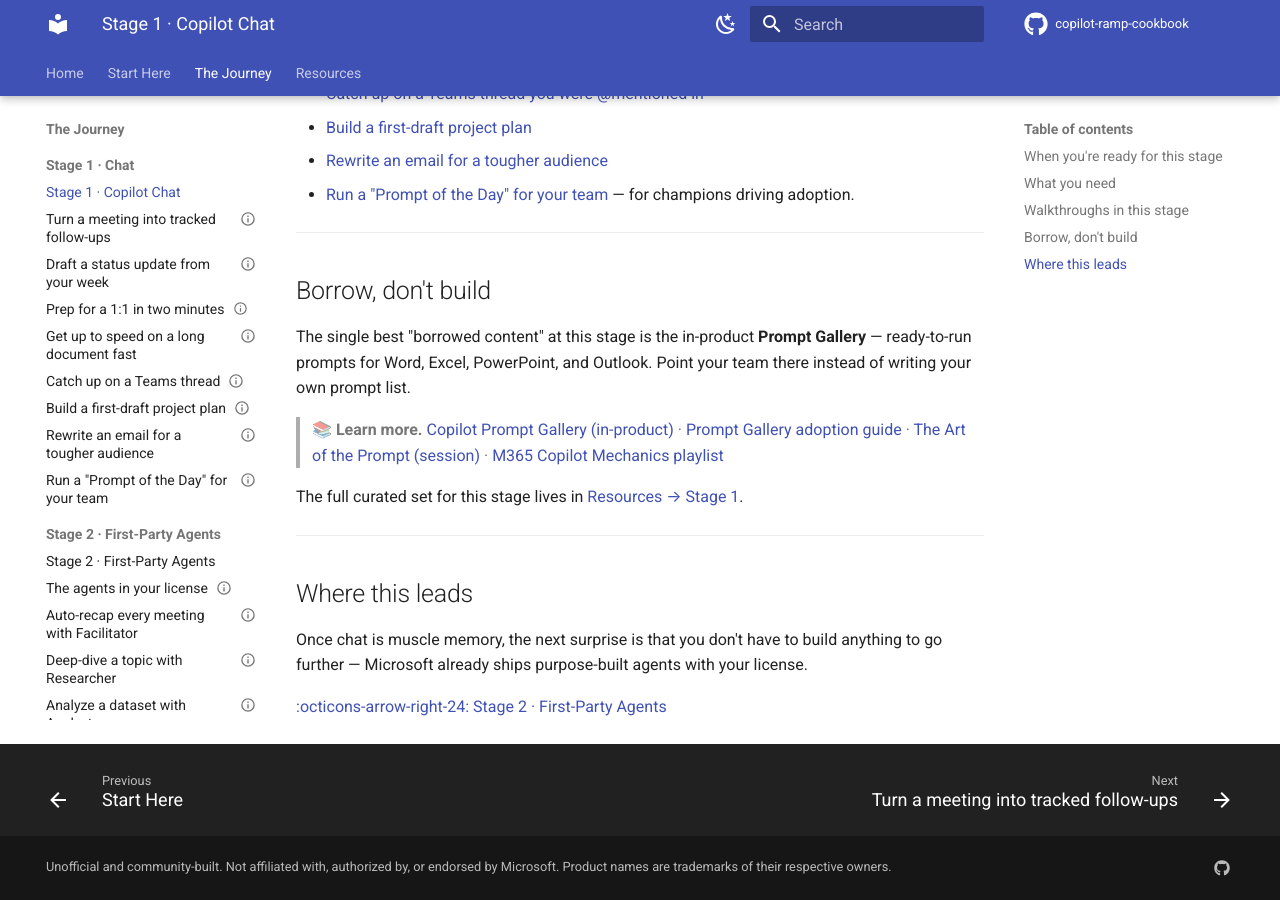
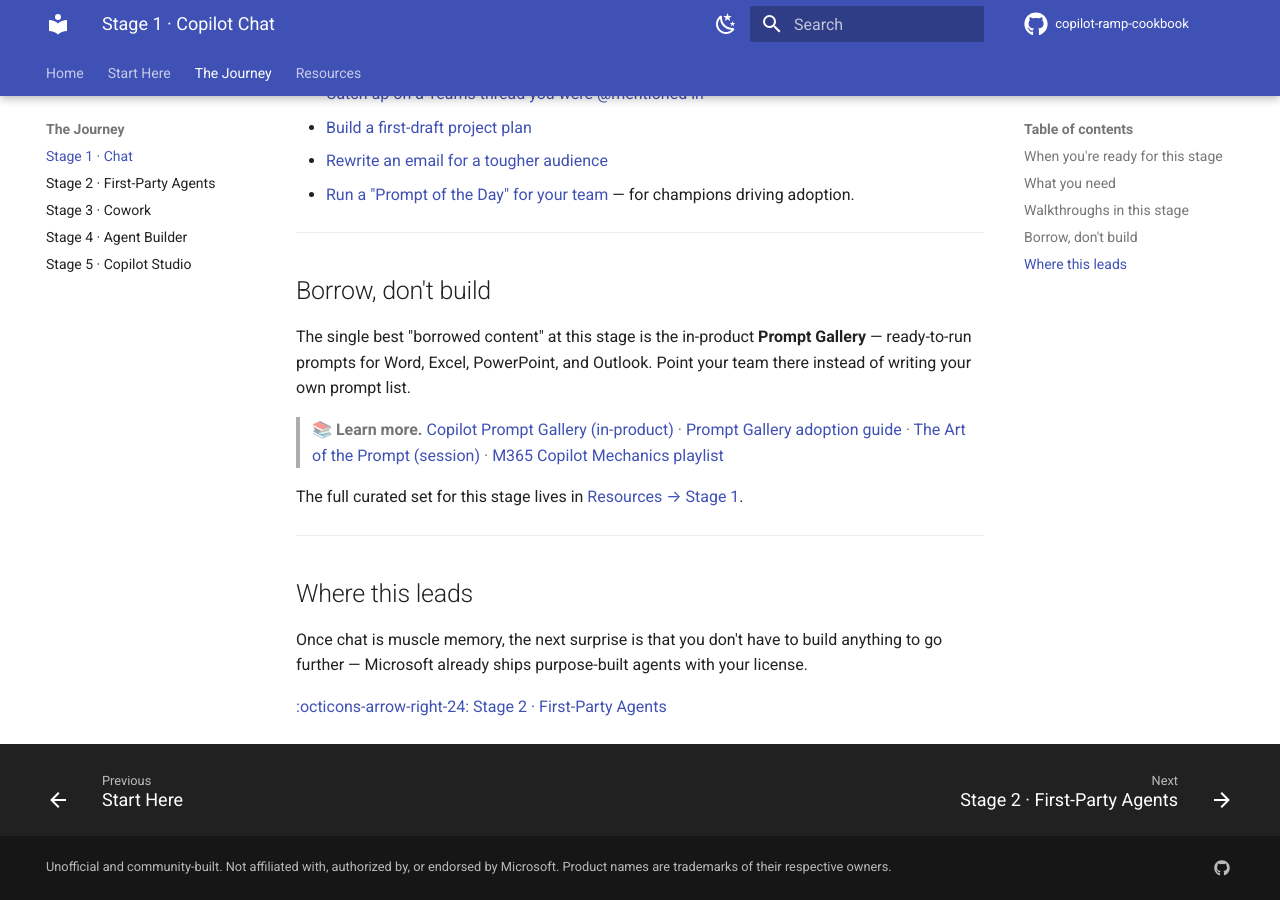
Before and after one commit to MawellGlass/copilot-ramp-cookbook, an MkDocs documentation site: the page built from docs/stages/stage-1-chat.md, in a window 1280 px wide and 900 px high, scrolled down 910 px. Built offline with MkDocs 1.6.1 and Material for MkDocs 9.7.7, drawn with Linux system fonts in a browser that asks for light colours; comment, search, counter and statistics services are not loaded; some of the changed lines change nothing that is shown.

Commit message:
Nav: Journey dropdown shows only 5 stage links (walkthroughs via stage pages)

```diff
--- a/mkdocs.yml
+++ b/mkdocs.yml
@@ -92,55 +92,11 @@
   - Start Here: start-here.md
 
   - The Journey:
-      - "Stage 1 · Chat":
-          - stages/stage-1-chat.md
-          - Turn a meeting into tracked follow-ups: walkthroughs/chat-meeting-followups.md
-          - Draft a status update from your week: walkthroughs/chat-weekly-status.md
-          - Prep for a 1:1 in two minutes: walkthroughs/chat-prep-1on1.md
-          - Get up to speed on a long document fast: walkthroughs/chat-document-catch-up.md
-          - Catch up on a Teams thread: walkthroughs/chat-catch-up-thread.md
-          - Build a first-draft project plan: walkthroughs/chat-project-plan.md
-          - Rewrite an email for a tougher audience: walkthroughs/chat-rewrite-email.md
-          - Run a "Prompt of the Day" for your team: walkthroughs/chat-prompt-of-the-day.md
-
-      - "Stage 2 · First-Party Agents":
-          - stages/stage-2-first-party.md
-          - The agents in your license: walkthroughs/first-party-agents-overview.md
-          - Auto-recap every meeting with Facilitator: walkthroughs/first-party-facilitator-auto-recap.md
-          - Deep-dive a topic with Researcher: walkthroughs/first-party-researcher-deep-dive.md
-          - Analyze a dataset with Analyst: walkthroughs/first-party-analyst-dataset.md
-          - Translate a meeting live with Interpreter: walkthroughs/first-party-interpreter-live-translation.md
-          - Answer HR & IT questions with Employee Self-Service: walkthroughs/first-party-employee-self-service.md
-          - Keep a project on track with Project Manager: walkthroughs/first-party-project-manager.md
-          - Upskill with the Learning agent: walkthroughs/first-party-learning-agent.md
-          - Post team-wide answers with Agents in Channels: walkthroughs/first-party-agents-in-channels.md
-          - Answer common questions with Agents in Communities: walkthroughs/first-party-agents-in-communities.md
-          - Find where Copilot is landing with Workforce insights: walkthroughs/first-party-workforce-insights.md
-
-      - "Stage 3 · Cowork":
-          - stages/stage-3-cowork.md
-          - Hand off an end-to-end task to Cowork: walkthroughs/cowork-end-to-end-task.md
-          - Stand up a recurring weekly digest: walkthroughs/cowork-recurring-weekly-digest.md
-          - Synthesize many documents into one brief: walkthroughs/cowork-multi-doc-synthesis.md
-          - Build a deck from raw notes: walkthroughs/cowork-deck-from-notes.md
-          - Build a "Cowork recipe" library for your org: walkthroughs/cowork-recipe-library.md
-
-      - "Stage 4 · Agent Builder":
-          - stages/stage-4-agent-builder.md
-          - Build a team-knowledge agent over SharePoint: walkthroughs/agent-builder-team-knowledge.md
-          - Give your agent a persona and instructions that stick: walkthroughs/agent-builder-persona-instructions.md
-          - Seed your agent with starter prompts: walkthroughs/agent-builder-starter-prompts.md
-          - Pilot your agent and gather feedback: walkthroughs/agent-builder-share-and-feedback.md
-          - Know when to graduate to Copilot Studio: walkthroughs/agent-builder-vs-studio.md
-
-      - "Stage 5 · Copilot Studio":
-          - stages/stage-5-studio.md
-          - Build your first Studio agent: walkthroughs/studio-first-agent.md
-          - Give a Studio agent a real action with a connector: walkthroughs/studio-connector-action.md
-          - Add an MCP tool integration: walkthroughs/studio-mcp-tool-integration.md
-          - Publish and govern your agent: walkthroughs/studio-publish.md
-          - Govern and monitor your agents at scale: walkthroughs/studio-govern-monitor.md
-          - Make the ROI case for your agent: walkthroughs/studio-roi-business-case.md
+      - "Stage 1 · Chat": stages/stage-1-chat.md
+      - "Stage 2 · First-Party Agents": stages/stage-2-first-party.md
+      - "Stage 3 · Cowork": stages/stage-3-cowork.md
+      - "Stage 4 · Agent Builder": stages/stage-4-agent-builder.md
+      - "Stage 5 · Copilot Studio": stages/stage-5-studio.md
 
   - Resources:
       - Use-Case Catalog: CATALOG.md
```
